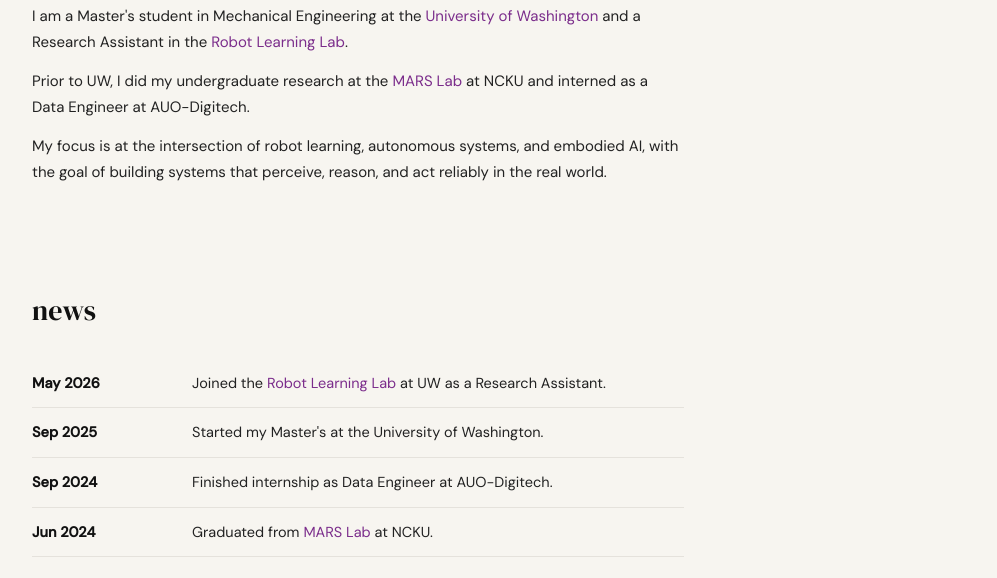
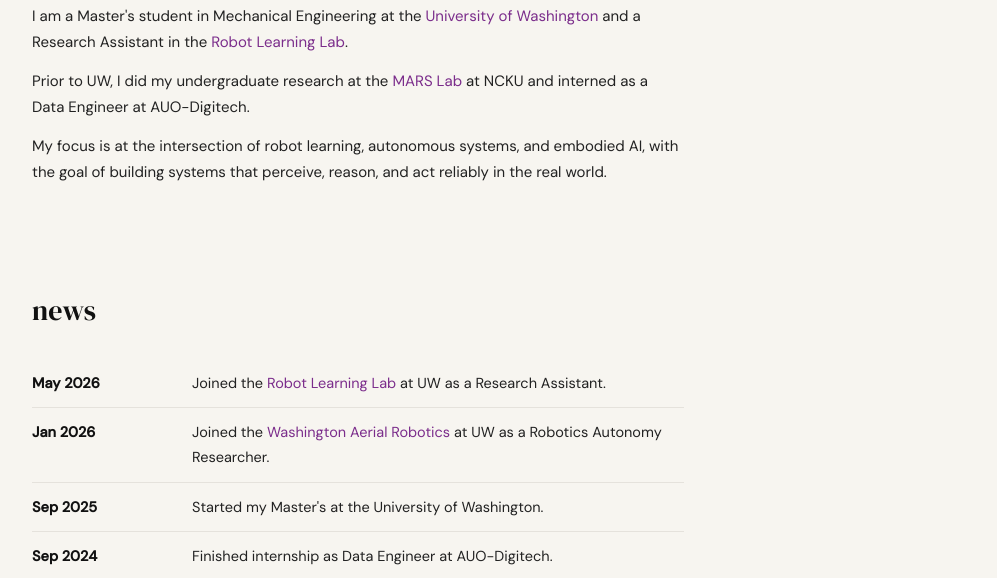
Before and after one commit to Haollll/Haollll.github.io, a plain HTML site: page index.html in a window 1280 px wide. Shown: the part 211-789 px from the top of the page, without its empty margins (282-1279 px from the left). Drawn offline with Linux system fonts and the light colour scheme.

Commit message:
Update index.html

```diff
--- a/index.html
+++ b/index.html
@@ -165,6 +165,10 @@
         <td>Joined the <a href="https://robotlearning.cs.washington.edu">Robot Learning Lab</a> at UW as a Research Assistant.</td>
       </tr>
       <tr>
+        <td>Jan 2026</td>
+        <td>Joined the <a href="https://www.washingtonaerialrobotics.com">Washington Aerial Robotics</a> at UW as a Robotics Autonomy Researcher.</td>
+      </tr>
+      <tr>
         <td>Sep 2025</td>
         <td>Started my Master's at the University of Washington.</td>
       </tr>
@@ -174,7 +178,7 @@
       </tr>
       <tr>
         <td>Jun 2024</td>
-        <td>Graduated from <a href="https://sites.google.com/gs.ncku.edu.tw/marslab/">MARS Lab</a> at NCKU.</td>
+        <td>Graduated from <a href="https://sites.google.com/gs.ncku.edu.tw/marslab/">MARS Lab</a> at National Cheng-Kung University.</td>
       </tr>
     </table>
   </div>
```
